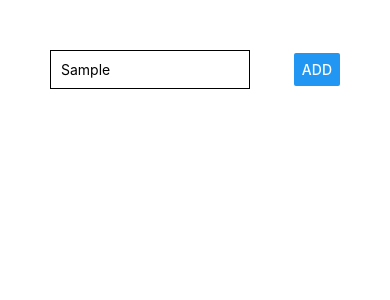
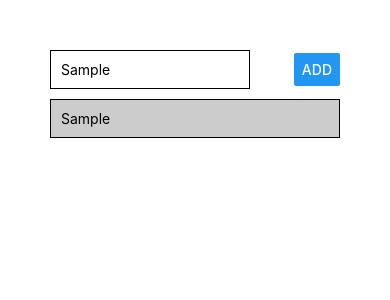
Before and after one commit to Lix311/Native-Guide, a React Native app: screen / in a window 390 px wide. Both pictures are taken after typing "Sample" into the empty fields and a click on the button "ADD". Shown: the top 300 px of the page. Built offline with nearby package versions, Linux system fonts and the light colour scheme.

Commit message:
onChangeText and ScrollView

```diff
--- a/App.js
+++ b/App.js
@@ -1,18 +1,34 @@
 import { StatusBar } from 'expo-status-bar';
-import React from 'react';
-import { StyleSheet, Text, View, TextInput, Button } from 'react-native';
+import React, { useState} from 'react';
+import { StyleSheet, Text, View, TextInput, Button, ScrollView } from 'react-native';
 
 export default function App() {
+
+  const [enteredGoal, setEnteredGoal] = useState('');
+  const [courseGoals, setCourseGoals] = useState([]);
+
+  const goalInputHandler = (enteredText) => {
+    setEnteredGoal(enteredText);
+  }
+
+  const addGoalHandler = () => {
+    setCourseGoals([...courseGoals, enteredGoal])
+  }
+
   return (
     <View style={styles.screen}>
       <View style={styles.inputContainer}>
-        <TextInput placeholder="Course Goal" style={styles.textInput}/>
-        <Button title="ADD"/>
+        <TextInput
+          placeholder="Course Goal"
+          style={styles.textInput}
+          onChangeText={goalInputHandler}
+          value={enteredGoal}
+        />
+        <Button title="ADD" onPress={addGoalHandler}/>
       </View>
-      <View>
-
-
-      </View>
+      <ScrollView>
+        {courseGoals.map((goal) => <View key={goal} style={styles.listItem}><Text >{goal}</Text></View>)}
+      </ScrollView>
 
     </View>
   );
@@ -32,6 +48,13 @@
     borderColor: 'black',
     borderWidth: 1,
     padding: 10
+  },
+  listItem: {
+    backgroundColor: '#ccc',
+    borderColor: 'black',
+    borderWidth: 1,
+    padding: 10,
+    marginVertical: 10
   }
 
 });
```
